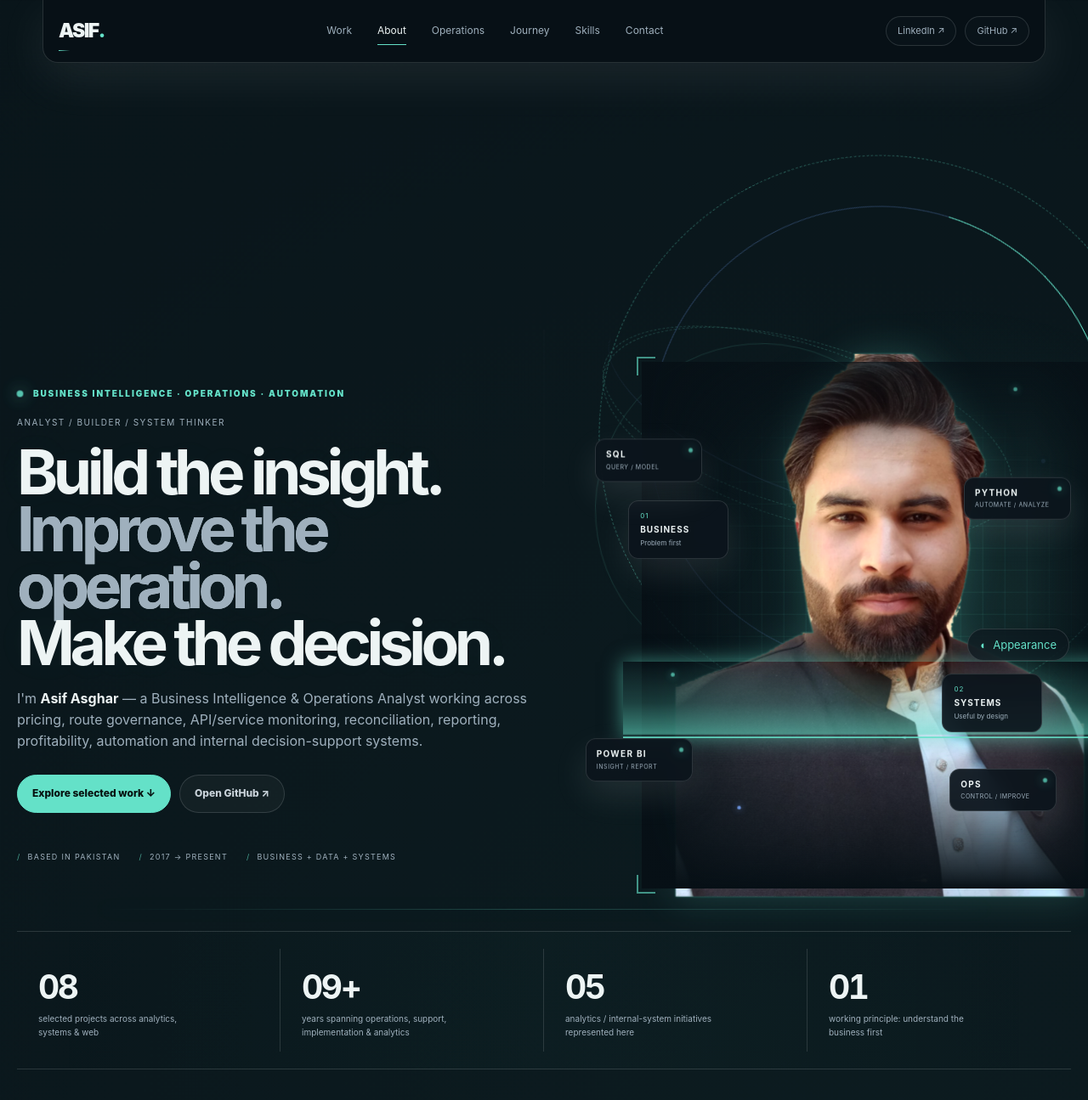
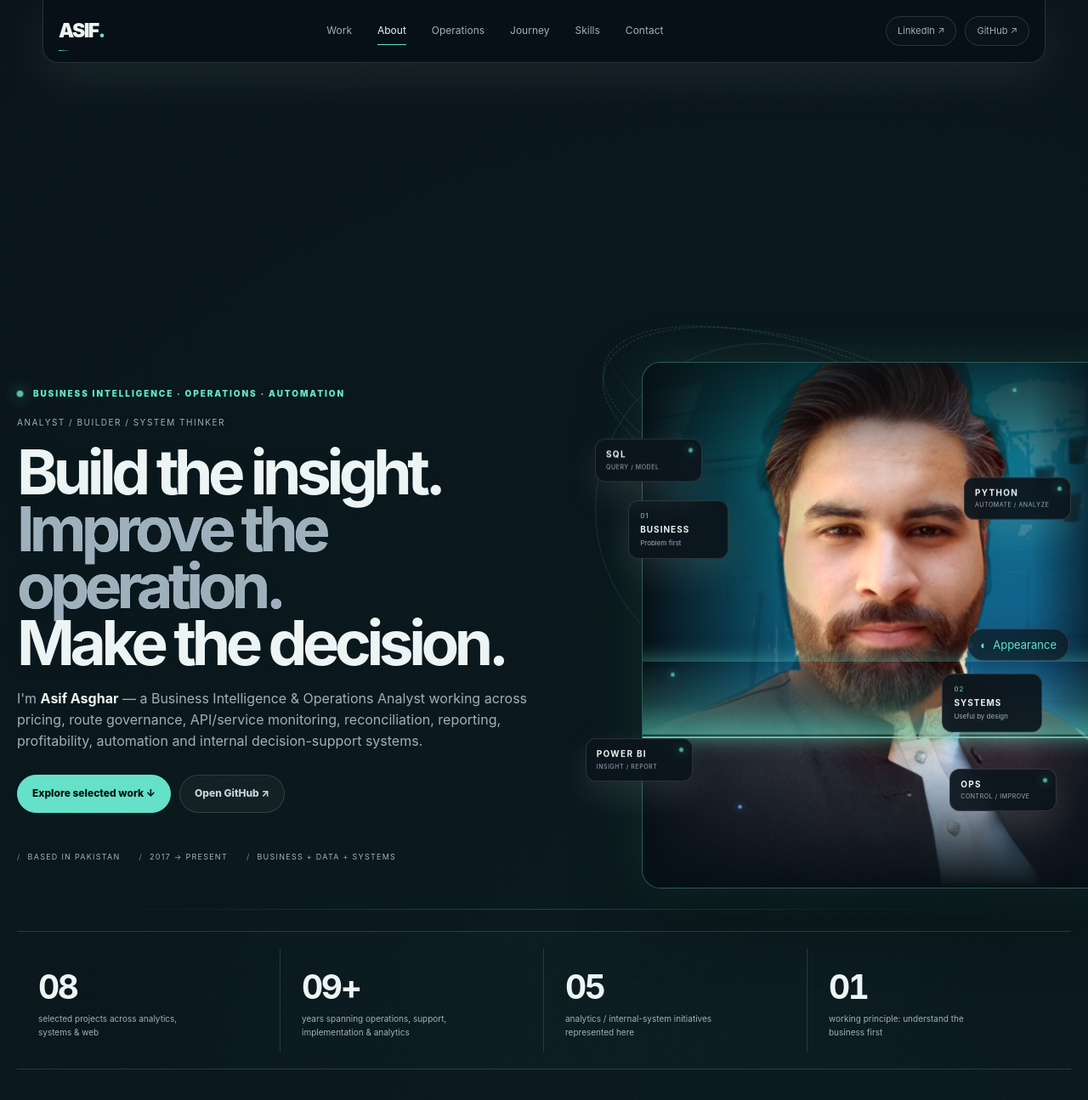
Before and after one commit to asifasgharrr/asif-asghar-portfolio, a Flask app: page / in a window 1280 px wide. Shown: the top 1295 px of the page at 85% size. Run offline with Flask 3, Linux system fonts and the light colour scheme.

Commit message:
Recolor hero photo background to teal and indigo
Keep the original photo with its brick texture and lighting, replacing
the peach wall with a teal-to-indigo gradient. Use a clean frame instead
of the transparent cutout.

Co-Authored-By: Claude Haiku 5.5 <noreply@anthropic.com>
Claude-Session: https://claude.ai/code/session_0198wfi4hvmfVVLsp9Q7zNDr

```diff
--- a/static/css/site.css
+++ b/static/css/site.css
@@ -454,3 +454,9 @@ body.theme-lock{overflow:hidden}
 .tech-dot.d6{left:78%;top:8%;animation-delay:1.8s}
 @keyframes tech-float{0%{opacity:0;transform:translateY(12px) scale(.6)}30%{opacity:1}70%{opacity:.8}100%{opacity:0;transform:translateY(-22px) scale(1)}}
 @media(prefers-reduced-motion:reduce){.tech-ghost,.tech-ring,.tech-dot{animation:none!important}.tech-ghost{display:none}.tech-dot{opacity:.5}}
+
+/* Hero photo: recolored background in a clean frame (no cutout) */
+.tech-portrait{background:#07141b!important;border:1px solid color-mix(in srgb,var(--a) 35%,transparent)!important;box-shadow:0 30px 80px rgba(0,0,0,.35),0 0 60px color-mix(in srgb,var(--a) 14%,transparent)!important;overflow:hidden!important;border-radius:22px!important}
+.tech-portrait:hover{transform:translateY(-4px)!important;box-shadow:0 40px 100px rgba(0,0,0,.4),0 0 80px color-mix(in srgb,var(--a) 22%,transparent)!important}
+.tech-cutout{filter:saturate(1.02) contrast(1.04)!important;object-fit:cover!important;object-position:center 18%!important;animation:tech-flicker 7s infinite steps(1,end)}
+.tech-portrait .tech-scan{top:-100px}
--- a/templates/index.html
+++ b/templates/index.html
@@ -36,10 +36,9 @@
     <div class="portrait-frame tech-portrait">
       <div class="portrait-halo"></div>
       <span class="tech-ring" aria-hidden="true"></span>
-      <span class="tech-ghost tech-ghost-a" aria-hidden="true"></span><span class="tech-ghost tech-ghost-b" aria-hidden="true"></span>
       <span class="tech-dot d1" aria-hidden="true"></span><span class="tech-dot d2" aria-hidden="true"></span><span class="tech-dot d3" aria-hidden="true"></span><span class="tech-dot d4" aria-hidden="true"></span><span class="tech-dot d5" aria-hidden="true"></span><span class="tech-dot d6" aria-hidden="true"></span>
       <span class="tech-grid" aria-hidden="true"></span><span class="tech-scan" aria-hidden="true"></span>
-      <img class="hero-portrait tech-cutout" src="{{ url_for('static', filename='assets/asif-profile-cutout.png') }}" alt="Asif Asghar">
+      <img class="hero-portrait tech-cutout" src="{{ url_for('static', filename='assets/asif-profile-tech.jpg') }}" alt="Asif Asghar">
       <span class="tech-corners" aria-hidden="true"></span>
       <div class="portrait-badge"><span>OPERATIONS</span><b>×</b><span>ANALYTICS</span><b>×</b><span>INTELLIGENCE</span></div>
     </div>
```
Also changed, not shown: static/assets/asif-profile-tech.jpg (added).
